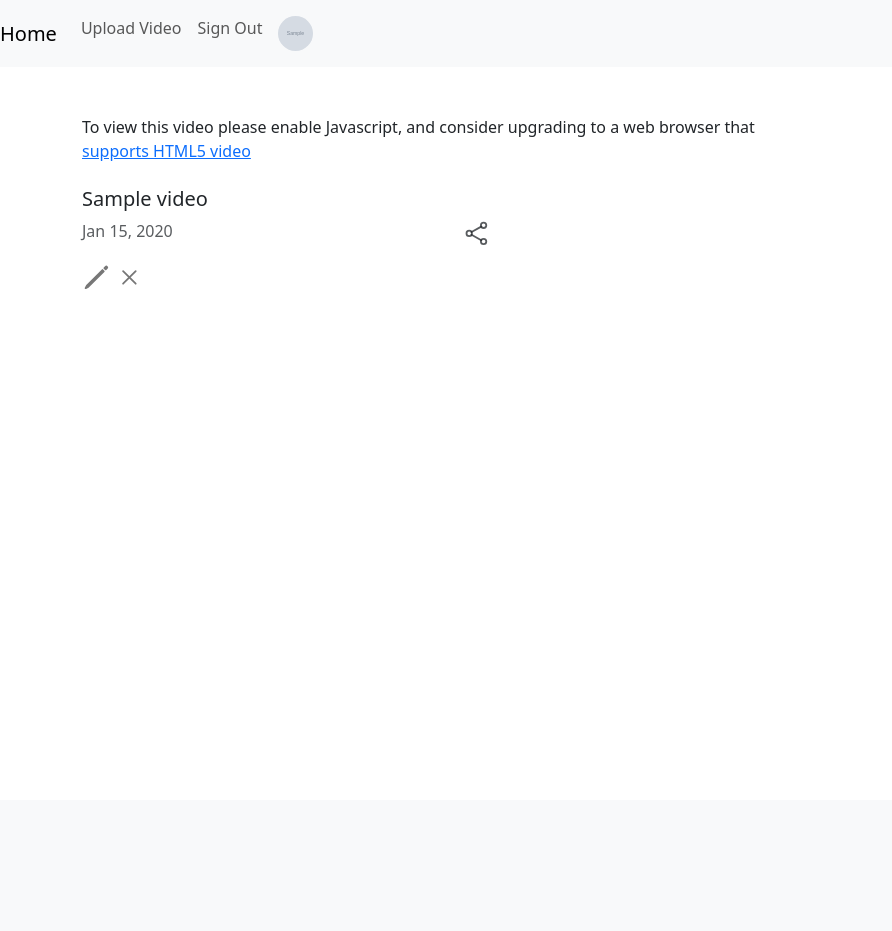
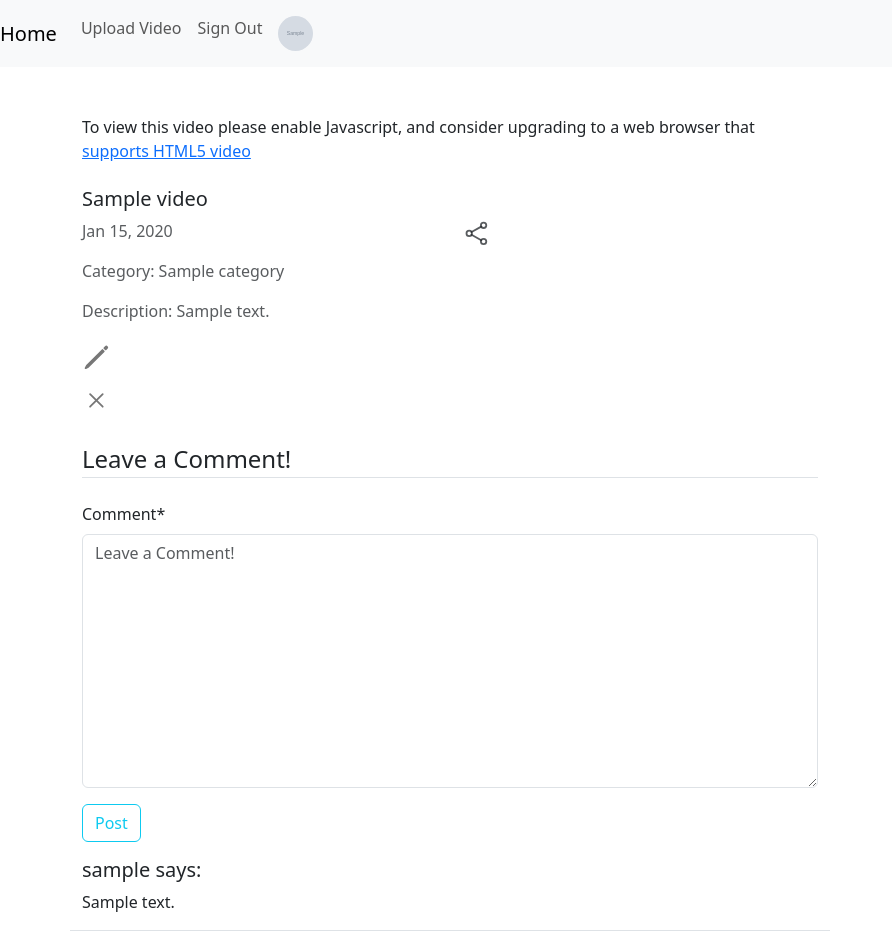
Before and after one commit to KolevAristocracy/Video-Sharing-App, a Django app: page /videos/1/ in a window 1280 px wide. Shown: the whole page, without its empty margins (0-892 px from the left). Before the commit the page ends 289 px from the top, so only its background shows below. Run offline with Django 5.2, Linux system fonts and the light colour scheme; a user stored in the database is signed in; tables that the repository leaves empty hold one stand-in row (values such as "Sample post"); grey boxes marked "Sample" are stand-in pictures; parts of the project's set-up code (start-up, migrations or seed data) failed here and were passed over; some libraries are stand-ins or nearby versions.

Commit message:
feat: Added Comments and Categories, also configuring celery and redis for async operations

```diff
--- a/templates/videos/video_detail.html
+++ b/templates/videos/video_detail.html
@@ -1,4 +1,5 @@
 {% extends 'base.html' %}
+{% load crispy_forms_filters %}
 
 {% block content %}
 	<div class="container">
@@ -18,11 +19,14 @@
 				<div class="row">
 					<div class="col-md-6 text-muted">
 						<p>{{ object.date_posted | date:"M d, Y" }}</p>
+                        <p>Category: {{ object.category }}</p>
+                        <p>Description: {{ object.description }}</p>
 					</div>
 					<div class="col-md-6 text-muted text-right">
 						<ion-icon class="video-icons" name="share-social-outline" type="button"  data-toggle="modal" data-target="#exampleModal">
                         Share
-                    </ion-icon>
+                        </ion-icon>
+                    </div>
 
                     <!-- Modal -->
                     <div class="modal fade" id="exampleModal" tabindex="-1" role="dialog" aria-labelledby="exampleModalLabel" aria-hidden="true">
@@ -51,5 +55,36 @@
             <a class="video-icons icon-color" href="{% url 'delete-video' object.pk %}"><ion-icon name="close-outline"></ion-icon></a>
         {% endif %}
 	</div>
+    <div>
+    <div class="row mt-3">
+        <div class="col-md-8 col-sm-12">
+            {% if user.is_authenticated %}
+                <form method="post">
+                    {% csrf_token %}
+                    <legend class="border-bottom mb-4">Leave a Comment!</legend>
+                    {{ form|crispy }}
+                    <button class="btn btn-outline-info btn-w-100">Post</button>
+                </form>
+                {% else %}
+                <a class="btn btn-outline-info btn-w-100" href="{% url 'account_login' %}">
+                    Sign In To Post a Comment!
+                </a>
+            {% endif %}
+        </div>
+    </div>
+    {% for comment in comments %}
+        <div class="row mt-3">
+            <div class="col-md-8 col-sm-12 border-bottom">
+                <h5>
+                    {{ comment.user }} says:
+                </h5>
+                <p>
+                    {{ comment.comment }}
+                </p>
+            </div>
+        </div>
+    {% endfor %}
+</div>
+</div>
 
 {% endblock content %}
--- a/videoSharing/__init__.py
+++ b/videoSharing/__init__.py
@@ -0,0 +1,3 @@
+from .celery import app as celery_app
+
+__all__ = ('celery_app',)
--- /dev/null
+++ b/videos/forms.py
@@ -0,0 +1,10 @@
+from django import forms
+
+
+class CommentForm(forms.Form):
+    comment = forms.CharField(widget=forms.Textarea(
+        attrs={
+            "class": "form-control",
+            "placeholder": "Leave a Comment!"
+        }
+    ))
--- a/videos/models.py
+++ b/videos/models.py
@@ -23,6 +23,38 @@ class Video(models.Model):
         ]
     )
     date_posted = models.DateTimeField(default=timezone.now)
+    category = models.ForeignKey('Category', on_delete=models.CASCADE)
 
     def __str__(self):
         return self.title
+
+    def delete(self, using = None, keep_parents = False):
+        # Delete the file from storage
+        if self.video_file:
+            self.video_file.delete(save=False)
+
+        if self.thumbnail:
+            self.thumbnail.delete(save=False)
+
+        super().delete(using, keep_parents)
+
+
+class Category(models.Model):
+    name = models.CharField(max_length=30)
+
+    def __str__(self):
+        return self.name
+
+    class Meta:
+        verbose_name = "Category"
+        verbose_name_plural = "Categories"
+
+
+class Comment(models.Model):
+    user = models.ForeignKey(UserModel, on_delete=models.CASCADE)
+    video = models.ForeignKey(Video, on_delete=models.CASCADE)
+    comment = models.TextField()
+    created_on = models.DateTimeField(auto_now_add=True)
+
+    def __str__(self):
+        return f"User: {self.user} | Created On: {self.created_on.strftime('%b %d %Y %I:%M %p')}"
--- a/videos/views.py
+++ b/videos/views.py
@@ -1,9 +1,11 @@
 from django.contrib.auth.mixins import LoginRequiredMixin, UserPassesTestMixin
 from django.shortcuts import render
 from django.urls import reverse
-from django.views.generic import CreateView, DetailView, UpdateView, DeleteView, ListView
+from django.views import View
+from django.views.generic import CreateView, UpdateView, DeleteView, ListView
 
-from videos.models import Video
+from videos.forms import CommentForm
+from videos.models import Video, Comment
 
 
 class Index(ListView):
@@ -14,7 +16,7 @@ class Index(ListView):
 
 class CreateVideo(LoginRequiredMixin, CreateView):
     model = Video
-    fields = ['title', 'description', 'video_file', 'thumbnail']
+    fields = ['title', 'description', 'video_file', 'thumbnail', 'category']
     template_name = 'videos/create_video.html'
 
     def form_valid(self, form):
@@ -25,9 +27,39 @@ class CreateVideo(LoginRequiredMixin, CreateView):
         return reverse('video-details', kwargs={'pk': self.object.pk})
 
 
-class DetailVideo(LoginRequiredMixin, DetailView):
-    model = Video
-    template_name = 'videos/video_detail.html'
+class DetailVideo(View):
+    def get(self, request, pk, *args, **kwargs):
+        video = Video.objects.get(pk=pk)
+
+        form = CommentForm()
+        comments = Comment.objects.filter(video=video).order_by('-created_on')
+        context = {
+            'object': video,
+            'comments': comments,
+            'form': form,
+        }
+
+        return render(request, 'videos/video_detail.html', context)
+
+    def post(self, request, pk, *args, **kwargs):
+        video = Video.objects.get(pk=pk)
+        form = CommentForm(request.POST)
+        if form.is_valid():
+            comment = Comment(
+                user=self.request.user,
+                comment=form.cleaned_data['comment'],
+                video=video,
+            )
+            comment.save()
+
+        comments = Comment.objects.filter(video=video).order_by('-created_on')
+        context = {
+            'object': video,
+            'comments': comments,
+            'form': form,
+        }
+
+        return render(request, 'videos/video_detail.html', context)
 
 
 class UpdateVideo(LoginRequiredMixin, UserPassesTestMixin, UpdateView):
```
Also changed, not shown: videoSharing/celery.py (added, +8 -0 lines), videoSharing/settings.py (+7 -11 lines), videos/admin.py (+6 -1 lines), videos/migrations/0001_initial.py, videos/migrations/0002_comment.py (added), videos/migrations/0002_video_uploader.py (deleted), 5 other files.
